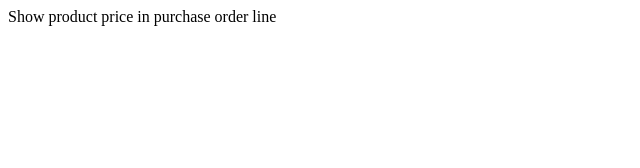
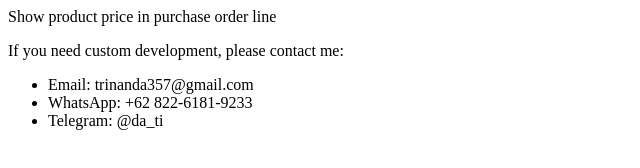
Before and after one commit to trinanda/product_price_in_purchase, a plain HTML site: page product_price_in_purchase/static/index.html in a window 1280 px wide. Shown: the whole page, without its empty margins (0-640 px from the left). Drawn offline with Linux system fonts and the light colour scheme.

Commit message:
Add contact information for custom development

```diff
--- a/product_price_in_purchase/static/index.html
+++ b/product_price_in_purchase/static/index.html
@@ -1,5 +1,11 @@
 <html>
 <body>
-Show product price in purchase order line
+<p>Show product price in purchase order line</p>
+<p>If you need custom development, please contact me:</p>
+    <ul>
+        <li>Email: trinanda357@gmail.com</li>
+        <li>WhatsApp: +62 822-6181-9233</li>
+        <li>Telegram: @da_ti</li>
+    </ul>
 </body>
 </html>
```
